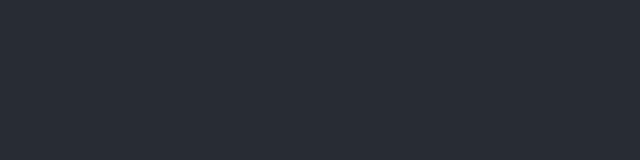
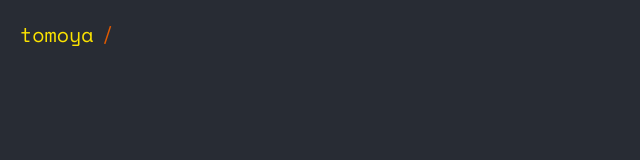
Before and after one commit to tnyo43/reactCUI, a React (Create React App) app: page / in a window 1280 px wide. Shown: the top 160 px of the page, without its empty margins (0-640 px from the left). Built offline with nearby package versions, Linux system fonts and the light colour scheme.

Commit message:
Command: add dir and username

```diff
--- a/src/App.css
+++ b/src/App.css
@@ -8,6 +8,7 @@
 .cli-text {
   font-family: "Space Mono";
   font-size: 20px;
+  display: flex;
 }
 
 .cli-input {
@@ -19,3 +20,21 @@
   outline: none;
   display: block;
 }
+
+.user-span {
+  font-family: "Space Mono";
+  font-size: 20px;
+  color: #fce300;
+  padding-right: 8px;
+}
+
+.dir-span {
+  font-family: "Space Mono";
+  font-size: 20px;
+  color: #e05a00;
+  padding-right: 8px;
+}
+
+.input-div {
+  display: flex;
+}
--- a/src/App.tsx
+++ b/src/App.tsx
@@ -7,7 +7,7 @@ interface AppProps {
 }
 
 interface AppState {
-	history: Array<string>;
+	history: Array<[string, string, string]>;
 }
 
 class App extends React.Component<AppProps, AppState> {
@@ -21,16 +21,16 @@ class App extends React.Component<AppProps, AppState> {
 		this.executeCommand = this.executeCommand.bind(this);
 	}
 
-	executeCommand(command: string) {
+	executeCommand(user: string, dir: string, command: string) {
 		console.log("executeCommand", command);
-		this.setState({history: this.state.history.concat(command)});
+		this.setState({history: this.state.history.concat([[user, dir, command]])});
 	}
 
 	render() {
 		return (
 			<div className="App">
 				<CommandHistory history={this.state.history}/>
-				<CommandInput executeCommand={this.executeCommand}/>
+				<CommandInput username="tomoya" executeCommand={this.executeCommand}/>
 			</div>
 		);
 	}
--- a/src/CommandHistory.tsx
+++ b/src/CommandHistory.tsx
@@ -1,13 +1,22 @@
 import React from 'react';
 
 interface CommandHistoryProps {
-    history: Array<string>
+    history: Array<[string, string, string]>
 }
 
 const CommandHistory: React.FC<CommandHistoryProps> = (props: CommandHistoryProps) => {
     return (
         <div>
-            {props.history.map(data => <div className="cli-text">{data}</div>)}
+            {props.history.map(data =>
+                console.log(data))
+            }
+            {props.history.map(data =>
+                <div className="cli-text">
+                    <span className="user-span">{data[0]}</span>
+                    <span className="dir-span">{data[1]}</span>
+                    <span>{data[2]}</span>
+                </div>
+            )}
         </div>
     );
 }
--- a/src/CommandInput.tsx
+++ b/src/CommandInput.tsx
@@ -1,10 +1,12 @@
 import React from 'react';
 
 interface CommandInputProps {
-    executeCommand: (command: string) => void
+    username: string,
+    executeCommand: (username: string, dir: string, command: string) => void
 }
 
 interface CommandInputState {
+    dir: string,
     text: string
 }
 
@@ -13,6 +15,7 @@ class CommandInput extends React.Component<CommandInputProps, CommandInputState>
         super(props);
 
         this.state = {
+            dir: "/",
             text: ""
         };
 
@@ -21,14 +24,16 @@ class CommandInput extends React.Component<CommandInputProps, CommandInputState>
 
     onKeyDown(event: React.KeyboardEvent<HTMLInputElement>) {
         if (event.keyCode === 13) { // Enter Key
-            this.props.executeCommand(this.state.text);
+            this.props.executeCommand(this.props.username, this.state.dir, this.state.text);
             this.setState({text: ""});
         }
     }
 
     render() {
         return (
-            <div>
+            <div className="input-div">
+                <span className="user-span">{this.props.username}</span>
+                <span className="dir-span">{this.state.dir}</span>
                 <input
                     className="cli-input"
                     onChange={value => this.setState({text: value.target.value})}
```
